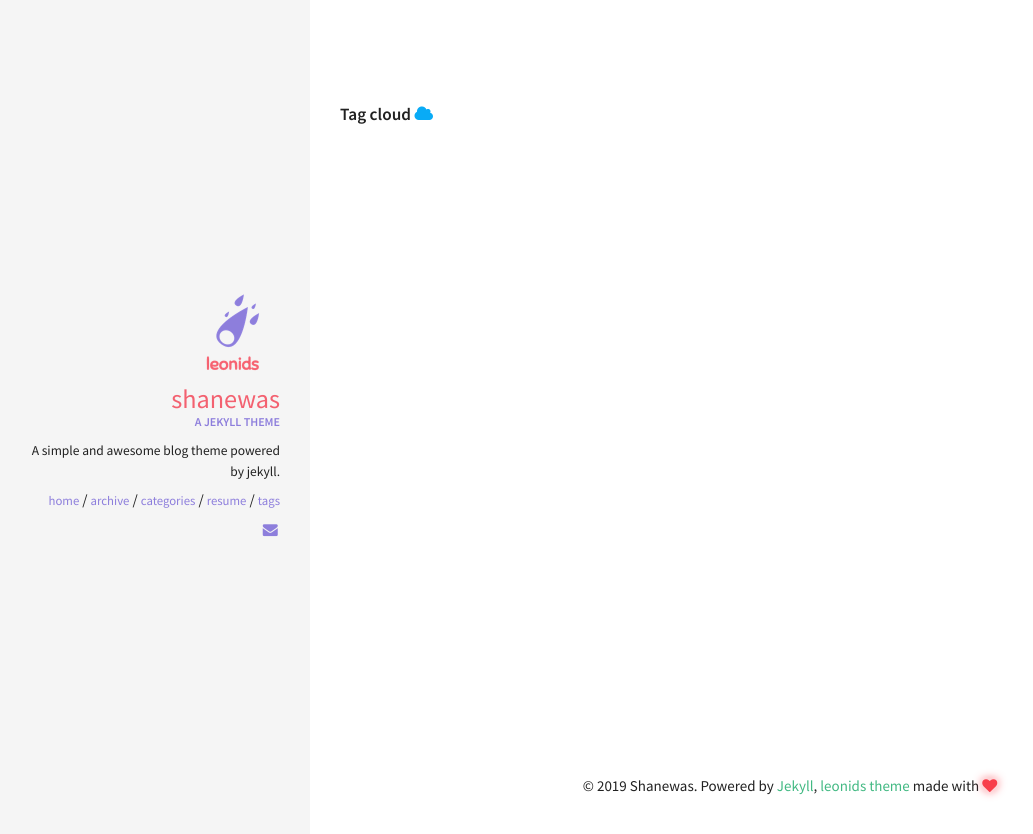
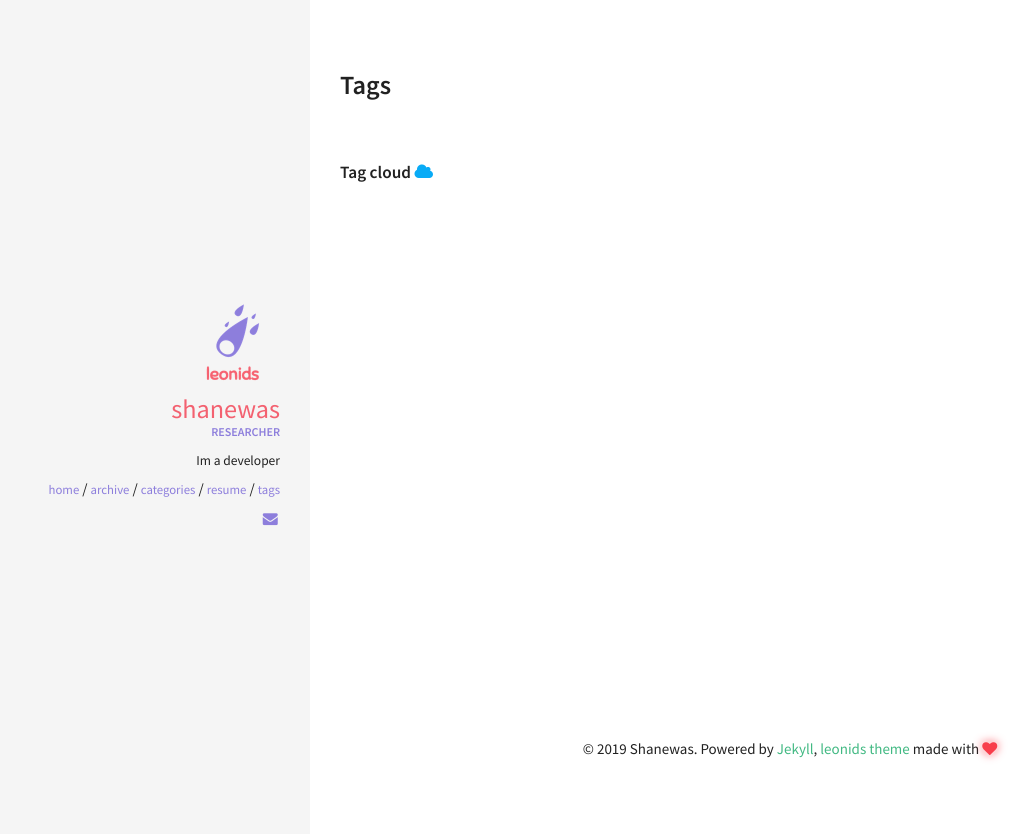
Before and after one commit to shanewas/shanewas.github.io, a Jekyll site: the page built from tags.html, in a window 1280 px wide. Shown: the top 834 px of the page, without its empty margins (10-1043 px from the left). Built offline with Jekyll 4.4.1, drawn with Linux system fonts in a browser that asks for light colours.

Commit message:
config add info v1

```diff
--- a/_config.yml
+++ b/_config.yml
@@ -5,7 +5,7 @@
 #
 title: Shanewas Ahmed's Portfolio
 email:
-description: A simple and awesome blog theme powered by jekyll.
+description: I want to learn more.
 url: # the base hostname & protocol for your site
 keywords: ["blog", "jekyll"]
 
@@ -53,8 +53,8 @@ kramdown:
 owner:
   name: Shanewas
   avatar: leonids-logo.png
-  job: "A jekyll theme"
-  bio: "A simple and awesome blog theme powered by jekyll."
+  job: "Researcher"
+  bio: "Im a developer"
   email: shanewasahmed@gmail.com
   disqus-shortname:
   twitter: #username
--- a/_layouts/page.html
+++ b/_layouts/page.html
@@ -4,7 +4,7 @@ layout: default
 
   <div id="page">
     <header class="page-header">
-      <h2>{{ page.email }}</h2>
+      <h2>{{ page.title }}</h2>
     </header>
 
     <article class="page-content">
```
